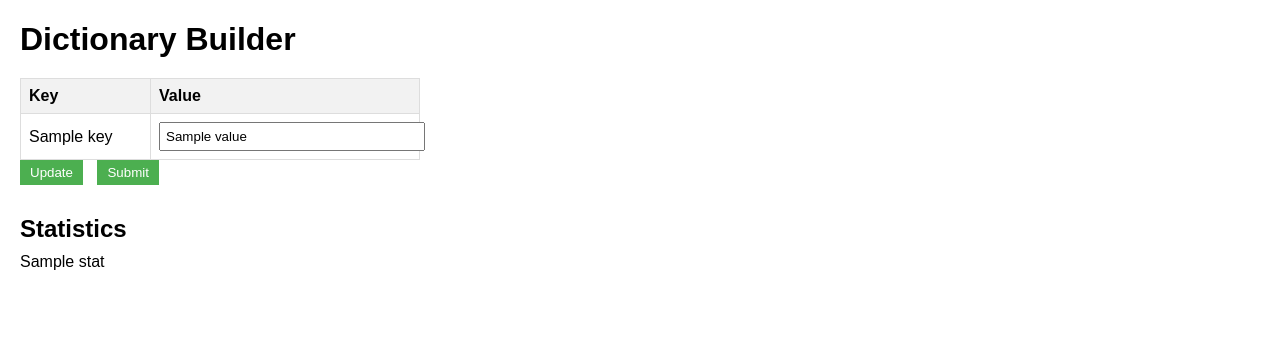
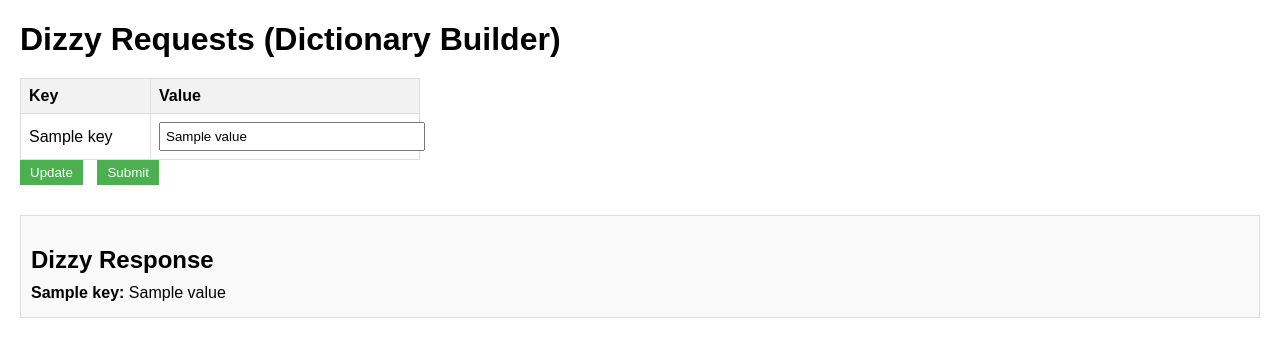
Before and after one commit to GRAYgoose124/dazzle, a Django app: template images/web/app/dict_builder/templates/dict_builder.html in a window 1280 px wide. Shown: the top 357 px of the page. Run offline with Django 4.2, Linux system fonts and the light colour scheme; the template is opened without the code that fills it: most values are stand-ins (such as "Sample title", 1, 10 or a date in 2020).

Commit message:
static stuff

```diff
--- a/images/web/app/dazzlesite/settings.py
+++ b/images/web/app/dazzlesite/settings.py
@@ -11,6 +11,7 @@ https://docs.djangoproject.com/en/4.1/ref/settings/
 """
 
 from pathlib import Path
+import os
 
 # Build paths inside the project like this: BASE_DIR / 'subdir'.
 BASE_DIR = Path(__file__).resolve().parent.parent
@@ -118,6 +119,10 @@ USE_TZ = True
 
 STATIC_URL = "static/"
 
+STATIC_ROOT = os.path.join(BASE_DIR.parent / "data", "static")
+STATICFILES_DIRS = []
+
+
 # Default primary key field type
 # https://docs.djangoproject.com/en/4.1/ref/settings/#default-auto-field
 
--- a/images/web/app/dazzlesite/urls.py
+++ b/images/web/app/dazzlesite/urls.py
@@ -15,6 +15,8 @@ Including another URLconf
 """
 from django.contrib import admin
 from django.urls import include, path
+from django.conf import settings
+from django.conf.urls.static import static
 
 from dazzlesite.views import dizzy
 from dict_builder.views import dict_builder
@@ -24,4 +26,4 @@ urlpatterns = [
     # simple call to dizzy-request.py
     path("dizzy/", dizzy.request, name="dizzy"),
     path("dict-builder/", dict_builder, name="dict_builder"),
-]
+] + static(settings.STATIC_URL, document_root=settings.STATIC_ROOT)
--- /dev/null
+++ b/images/web/app/dict_builder/static/dict_builder.css
@@ -0,0 +1,59 @@
+body {
+    font-family: Arial, sans-serif;
+    margin: 20px;
+}
+
+h1 {
+    margin-bottom: 20px;
+}
+
+table {
+    border-collapse: collapse;
+    width: 400px;
+}
+
+th,
+td {
+    border: 1px solid #ddd;
+    padding: 8px;
+    text-align: left;
+}
+
+th {
+    background-color: #f2f2f2;
+}
+
+input[type="text"] {
+    width: 100%;
+    padding: 5px;
+}
+
+button[type="submit"] {
+    padding: 5px 10px;
+    background-color: #4CAF50;
+    color: #fff;
+    border: none;
+    cursor: pointer;
+    margin-right: 10px;
+}
+
+.dizzy-stats {
+    margin-top: 30px;
+    padding: 10px;
+    border: 1px solid #ddd;
+    background-color: #f9f9f9;
+}
+
+.dizzy-stats h2 {
+    margin-bottom: 10px;
+}
+
+.dizzy-stats ul {
+    list-style-type: none;
+    padding: 0;
+    margin: 0;
+}
+
+.dizzy-stats li {
+    margin-bottom: 5px;
+}
--- a/images/web/app/dict_builder/templates/dict_builder.html
+++ b/images/web/app/dict_builder/templates/dict_builder.html
@@ -1,70 +1,15 @@
+{% load static %}
+
 <!DOCTYPE html>
 <html>
 
 <head>
     <title>Dictionary Builder</title>
-    <style>
-        body {
-            font-family: Arial, sans-serif;
-            margin: 20px;
-        }
-
-        h1 {
-            margin-bottom: 20px;
-        }
-
-        table {
-            border-collapse: collapse;
-            width: 400px;
-        }
-
-        th,
-        td {
-            border: 1px solid #ddd;
-            padding: 8px;
-            text-align: left;
-        }
-
-        th {
-            background-color: #f2f2f2;
-        }
-
-        input[type="text"] {
-            width: 100%;
-            padding: 5px;
-        }
-
-        button[type="submit"] {
-            padding: 5px 10px;
-            background-color: #4CAF50;
-            color: #fff;
-            border: none;
-            cursor: pointer;
-            margin-right: 10px;
-        }
-
-        .statistics {
-            margin-top: 30px;
-        }
-
-        .statistics h2 {
-            margin-bottom: 10px;
-        }
-
-        .statistics ul {
-            list-style-type: none;
-            padding: 0;
-            margin: 0;
-        }
-
-        .statistics li {
-            margin-bottom: 5px;
-        }
-    </style>
+    <link rel="stylesheet" href="{% static 'dict_builder.css' %}">
 </head>
 
 <body>
-    <h1>Dictionary Builder</h1>
+    <h1>Dizzy Requests (Dictionary Builder)</h1>
 
     <form method="post" action="{% url 'dict_builder' %}">
         {% csrf_token %}
@@ -87,11 +32,11 @@
     </form>
 
     {% if dizzy %}
-    <div class="statistics">
-        <h2>Statistics</h2>
+    <div class="dizzy-stats">
+        <h2>Dizzy Response</h2>
         <ul>
-            {% for stat in dizzy.items %}
-            <li>{{ stat }}</li>
+            {% for key, value in dizzy.items %}
+            <li><strong>{{ key }}:</strong> {{ value }}</li>
             {% endfor %}
         </ul>
     </div>
```
Also changed, not shown: 2 other files.
